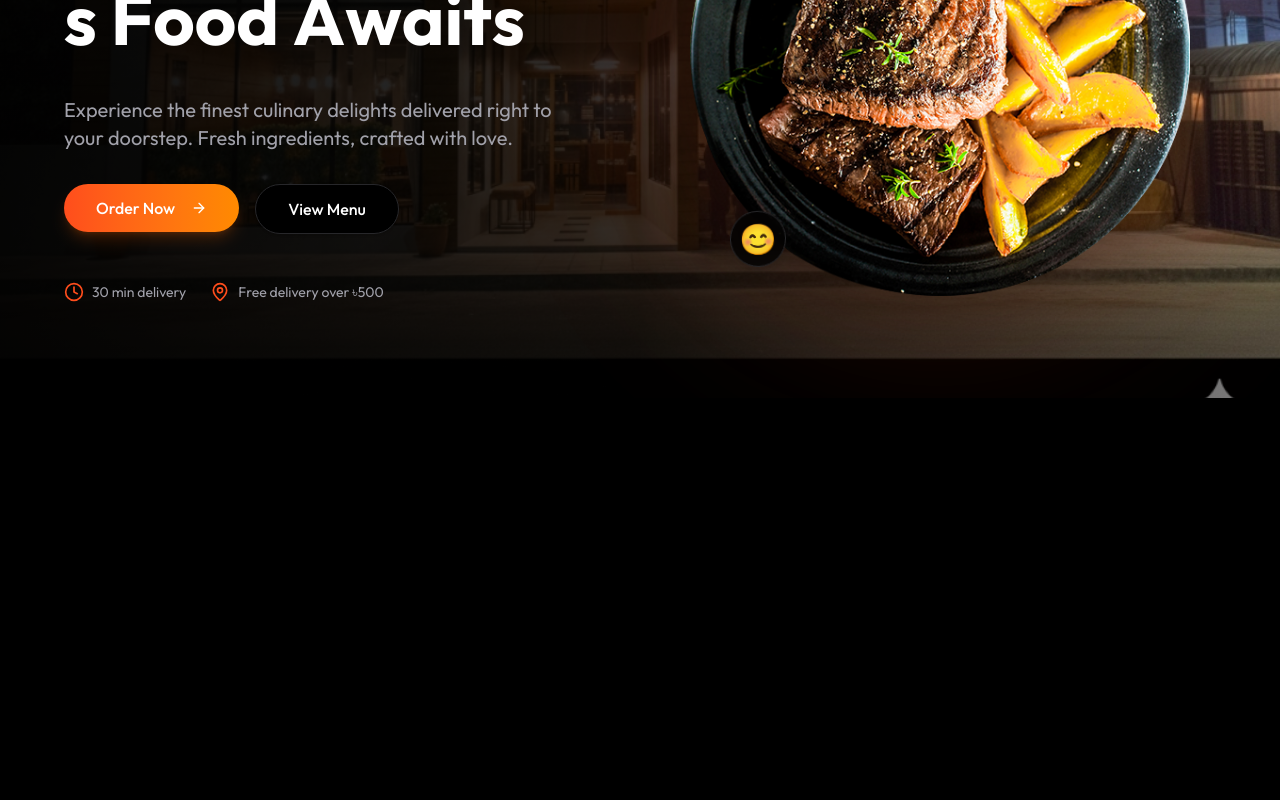
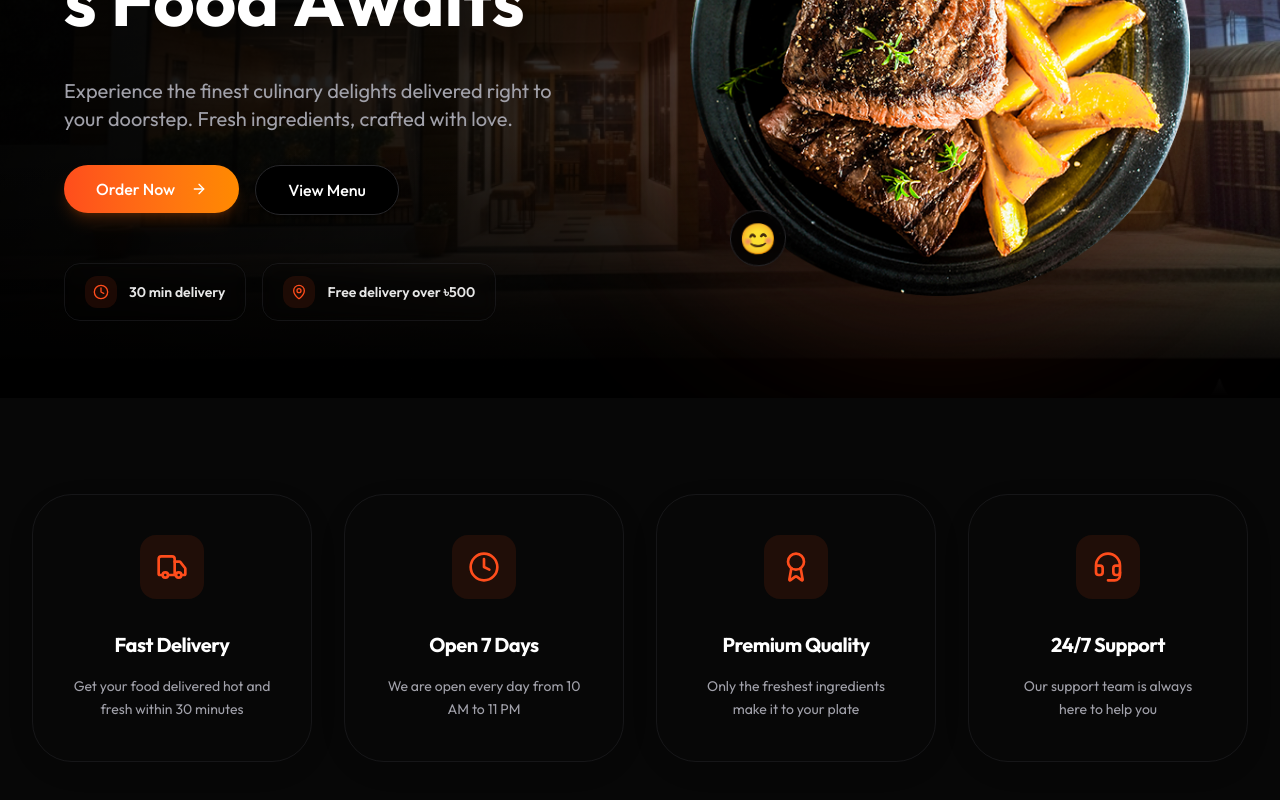
Before and after one commit to sahidDev09/Meetup-restaurant, a Next.js app: page / in a window 1280 px wide. Shown: the part 402-1202 px from the top of the page. Before the commit the page ends 960 px from the top, so only its background shows below. Built offline with nearby package versions, Linux system fonts and the light colour scheme.

Commit message:
feat: Add a new Features section, refine Hero component styling, and remove the Navbar's bottom border.

```diff
--- a/app/page.tsx
+++ b/app/page.tsx
@@ -2,6 +2,7 @@
 
 import Navbar from "@/components/Navbar";
 import Hero from "@/components/Hero";
+import Features from "@/components/Features";
 import { useTheme } from "next-themes";
 import { motion, AnimatePresence } from "framer-motion";
 import { useEffect, useState } from "react";
@@ -29,9 +30,11 @@ export default function Home() {
         >
           <Hero />
 
+          <Features />
+
           {/* Spacer for other sections */}
-          <section className="py-20">
-            <div className="container mx-auto px-4">
+          <section id="menu" className="py-20">
+            <div className="container-custom">
               {/* Add more sections here */}
             </div>
           </section>
--- /dev/null
+++ b/components/Features.tsx
@@ -0,0 +1,63 @@
+"use client";
+
+import { motion } from "framer-motion";
+import { Truck, Clock, Award, Headset } from "lucide-react";
+
+const features = [
+  {
+    icon: Truck,
+    title: "Fast Delivery",
+    description: "Get your food delivered hot and fresh within 30 minutes",
+  },
+  {
+    icon: Clock,
+    title: "Open 7 Days",
+    description: "We are open every day from 10 AM to 11 PM",
+  },
+  {
+    icon: Award,
+    title: "Premium Quality",
+    description: "Only the freshest ingredients make it to your plate",
+  },
+  {
+    icon: Headset,
+    title: "24/7 Support",
+    description: "Our support team is always here to help you",
+  },
+];
+
+export default function Features() {
+  return (
+    <section className="py-16 md:py-24 bg-muted/30 dark:bg-muted/10 transition-colors duration-300">
+      <div className="container-custom">
+        <div className="grid grid-cols-1 sm:grid-cols-2 lg:grid-cols-4 gap-6 md:gap-8">
+          {features.map((feature, index) => (
+            <motion.div
+              key={index}
+              initial={{ opacity: 0, y: 30 }}
+              whileInView={{ opacity: 1, y: 0 }}
+              viewport={{ once: true, margin: "-50px" }}
+              transition={{
+                delay: index * 0.1,
+                duration: 0.6,
+                ease: [0.21, 0.47, 0.32, 0.98]
+              }}
+              whileHover={{ y: -5 }}
+              className="bg-card p-10 rounded-[2.5rem] border border-border/50 shadow-[0_8px_40px_rgba(0,0,0,0.03)] dark:shadow-[0_8px_40px_rgba(0,0,0,0.2)] flex flex-col items-center text-center group transition-all duration-300"
+            >
+              <div className="w-16 h-16 bg-primary/10 rounded-2xl flex items-center justify-center mb-8 group-hover:scale-110 group-hover:bg-primary/20 transition-all duration-500">
+                <feature.icon className="w-8 h-8 text-primary" strokeWidth={2} />
+              </div>
+              <h3 className="text-xl font-bold mb-4 text-foreground font-display tracking-tight">
+                {feature.title}
+              </h3>
+              <p className="text-muted-foreground text-sm leading-relaxed max-w-[210px]">
+                {feature.description}
+              </p>
+            </motion.div>
+          ))}
+        </div>
+      </div>
+    </section>
+  );
+}
--- a/components/Hero.tsx
+++ b/components/Hero.tsx
@@ -55,6 +55,7 @@ export default function Hero() {
           priority
         />
         <div className="absolute inset-0 bg-gradient-to-r from-background/95 via-background/80 to-transparent transition-colors duration-1000" />
+        <div className="absolute inset-x-0 bottom-0 h-64 bg-gradient-to-t from-background via-background/50 to-transparent transition-colors duration-1000" />
       </div>
 
       <div className="container-custom relative z-10 w-full">
@@ -118,15 +119,19 @@ export default function Hero() {
                 initial={{ opacity: 0, y: 20 }}
                 animate={{ opacity: 1, y: 0 }}
                 transition={{ delay: 0.6 }}
-                className="flex flex-wrap gap-6 pt-4"
+                className="flex flex-wrap gap-4 pt-4"
               >
-                <div className="flex items-center gap-2 text-muted-foreground">
-                  <Clock className="h-5 w-5 text-primary" />
-                  <span className="text-sm">30 min delivery</span>
+                <div className="flex items-center gap-3 bg-card/50 backdrop-blur-sm px-5 py-3 rounded-2xl border border-border/50 hover:border-primary/30 transition-colors duration-300 group/stat">
+                  <div className="p-2 bg-primary/10 rounded-xl group-hover/stat:bg-primary/20 transition-colors duration-300">
+                    <Clock className="h-4 w-4 text-primary" />
+                  </div>
+                  <span className="text-sm font-semibold text-foreground/90">30 min delivery</span>
                 </div>
-                <div className="flex items-center gap-2 text-muted-foreground">
-                  <MapPin className="h-5 w-5 text-primary" />
-                  <span className="text-sm">Free delivery over ৳500</span>
+                <div className="flex items-center gap-3 bg-card/50 backdrop-blur-sm px-5 py-3 rounded-2xl border border-border/50 hover:border-primary/30 transition-colors duration-300 group/stat">
+                  <div className="p-2 bg-primary/10 rounded-xl group-hover/stat:bg-primary/20 transition-colors duration-300">
+                    <MapPin className="h-4 w-4 text-primary" />
+                  </div>
+                  <span className="text-sm font-semibold text-foreground/90">Free delivery over ৳500</span>
                 </div>
               </motion.div>
             </motion.div>
--- a/components/Navbar.tsx
+++ b/components/Navbar.tsx
@@ -1,12 +1,12 @@
 "use client";
 
 import Link from "next/link";
-import { ShoppingBag, Phone, MapPin } from "lucide-react";
+import { ShoppingBag, MapPin } from "lucide-react";
 import { ThemeToggle } from "./ThemeToggle";
 
 export default function Navbar() {
   return (
-    <nav className="fixed top-0 left-0 right-0 z-50 bg-background/80 backdrop-blur-md border-b border-border transition-colors duration-300">
+    <nav className="fixed top-0 left-0 right-0 z-50 bg-background/80 backdrop-blur-md transition-colors duration-300">
       <div className="container-custom">
         <div className="flex justify-between items-center h-20">
           {/* Logo */}
```
